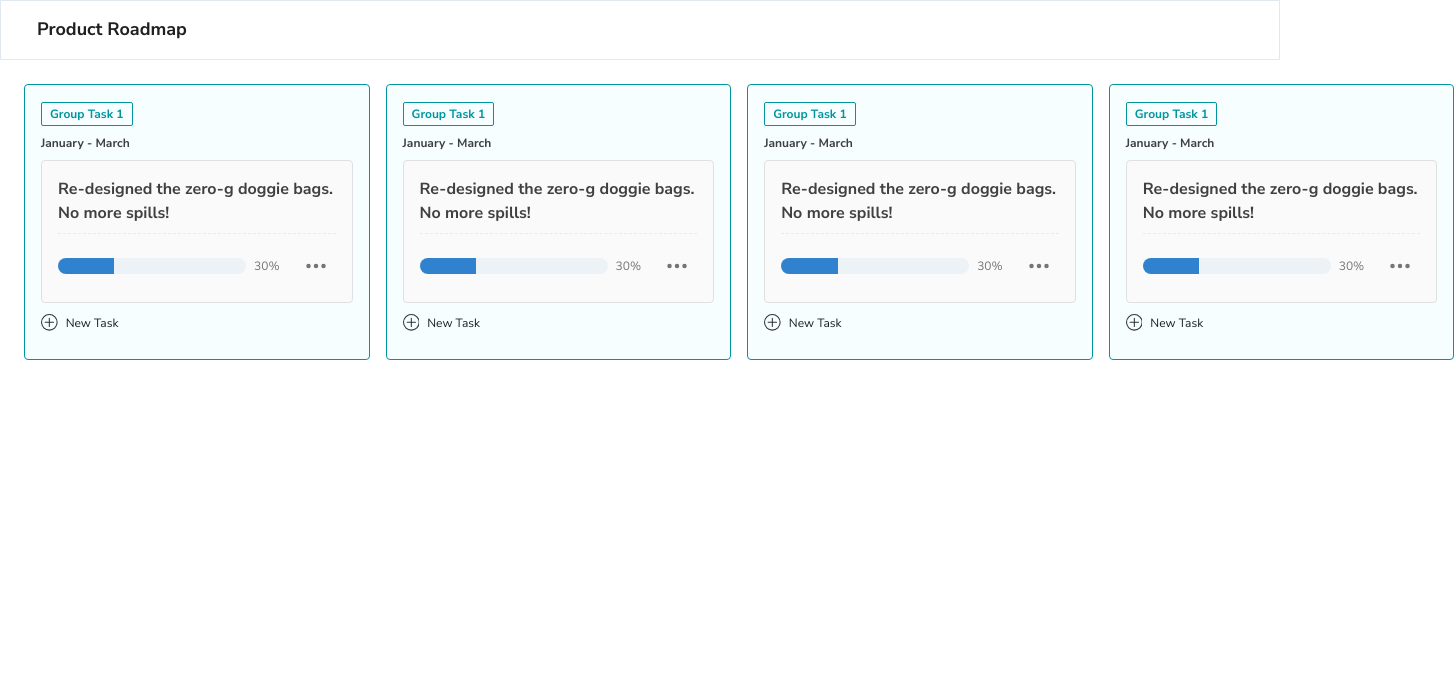
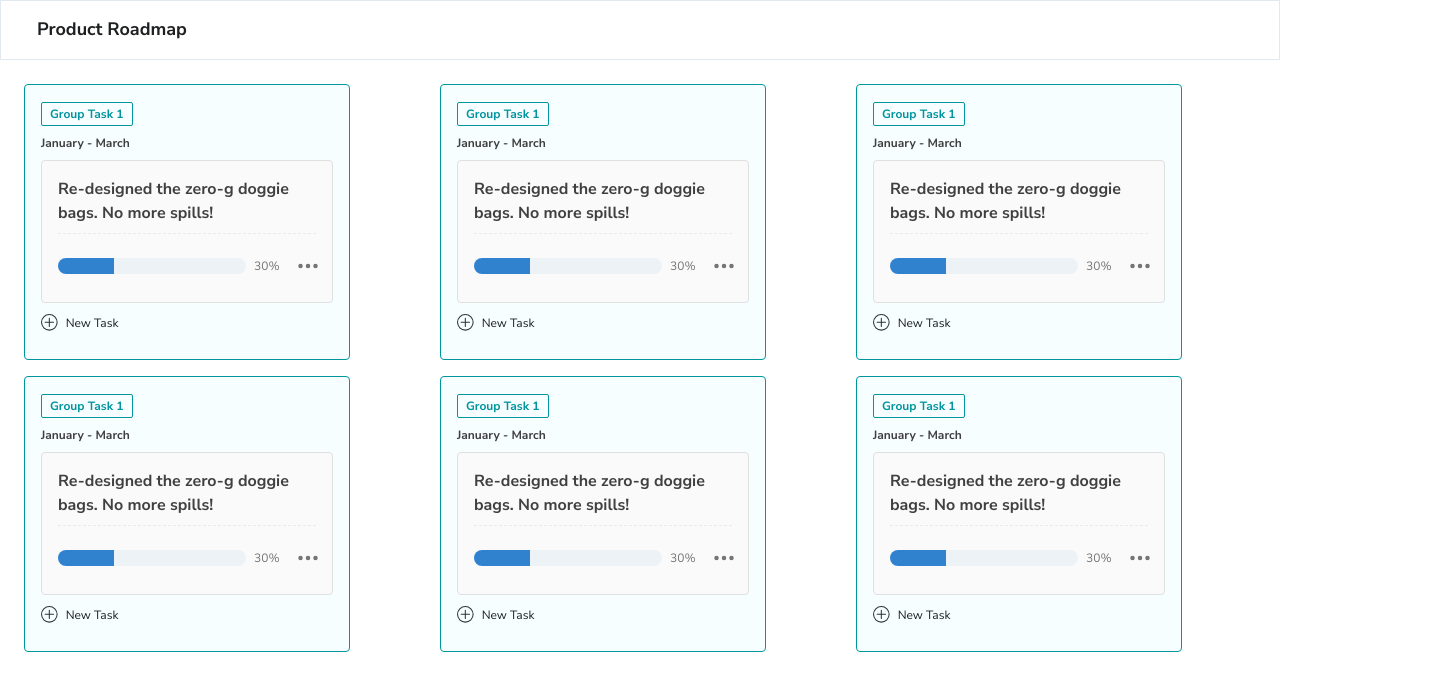
Before and after one commit to alaqsaka/fe-rkmn, a React (Create React App) app: page / in a window 1280 px wide. Shown: the top 690 px of the page, 1454 px wide, since content can reach past the window. Built offline with nearby package versions, Linux system fonts and the light colour scheme.

Commit message:
fix: task group layout. adding dummy data

```diff
--- a/src/App.js
+++ b/src/App.js
@@ -1,9 +1,18 @@
 import React from 'react';
 import '@fontsource/nunito-sans/400.css';
 import '@fontsource/nunito-sans/700.css';
-import { ChakraProvider, extendTheme, Flex } from '@chakra-ui/react';
+import {
+  ChakraProvider,
+  Container,
+  extendTheme,
+  Flex,
+  Grid,
+  GridItem,
+  SimpleGrid,
+} from '@chakra-ui/react';
 import Header from './components/atoms/Header';
 import GroupTaskCard from './components/molecules/GroupTaskCard';
+import todos from './data/todos.json';
 
 function App() {
   const theme = extendTheme({
@@ -12,18 +21,24 @@ function App() {
       body: `'Nunito Sans', sans-serif`,
     },
   });
+
+  console.log(todos);
   return (
     <ChakraProvider theme={theme}>
       <Header />
 
-      <div style={{ padding: '24px' }}>
-        <Flex gap="16px">
-          <GroupTaskCard />
-          <GroupTaskCard />
-          <GroupTaskCard />
-          <GroupTaskCard />
-        </Flex>
-      </div>
+      <Container style={{ padding: '24px' }} maxWidth="1400px">
+        <SimpleGrid minChildWidth="326px" spacing="16px">
+          {todos.map(todo => (
+            <GroupTaskCard />
+          ))}
+        </SimpleGrid>
+        {/* <Flex gap="16px">
+          {todos.map(todo => (
+            <GroupTaskCard />
+          ))}
+        </Flex> */}
+      </Container>
     </ChakraProvider>
   );
 }
--- a/src/components/atoms/Task/index.js
+++ b/src/components/atoms/Task/index.js
@@ -63,7 +63,7 @@ const Task = () => {
             </p>
           </Box>
         </Flex>
-        <Spacer />
+
         <Box>
           <Menu>
             {({ isOpen }) => (
--- a/src/components/molecules/GroupTaskCard/index.js
+++ b/src/components/molecules/GroupTaskCard/index.js
@@ -13,6 +13,7 @@ const GroupTaskCard = () => {
     <Box
       borderWidth="1px"
       width="100%"
+      maxW="326px"
       style={{
         borderColor: 'rgba(1, 149, 159, 1)',
         borderRadius: '4px',
--- a/src/data/todos.json
+++ b/src/data/todos.json
@@ -1,4 +1,32 @@
 [
+    {
+      "id": 1,
+      "title": "Group Task 1",
+      "created_by": "1",
+      "created_at": "2021-04-20T23:47:50.046Z",
+      "updated_at": "2021-04-20T23:47:50.046Z"
+    },
+    {
+      "id": 2,
+      "title": "Group Task 2",
+      "created_by": "1",
+      "created_at": "2021-04-21T00:04:23.906Z",
+      "updated_at": "2021-04-21T00:04:23.906Z"
+    },
+    {
+      "id": 1,
+      "title": "Group Task 1",
+      "created_by": "1",
+      "created_at": "2021-04-20T23:47:50.046Z",
+      "updated_at": "2021-04-20T23:47:50.046Z"
+    },
+    {
+      "id": 2,
+      "title": "Group Task 2",
+      "created_by": "1",
+      "created_at": "2021-04-21T00:04:23.906Z",
+      "updated_at": "2021-04-21T00:04:23.906Z"
+    },
     {
       "id": 1,
       "title": "Group Task 1",
```
